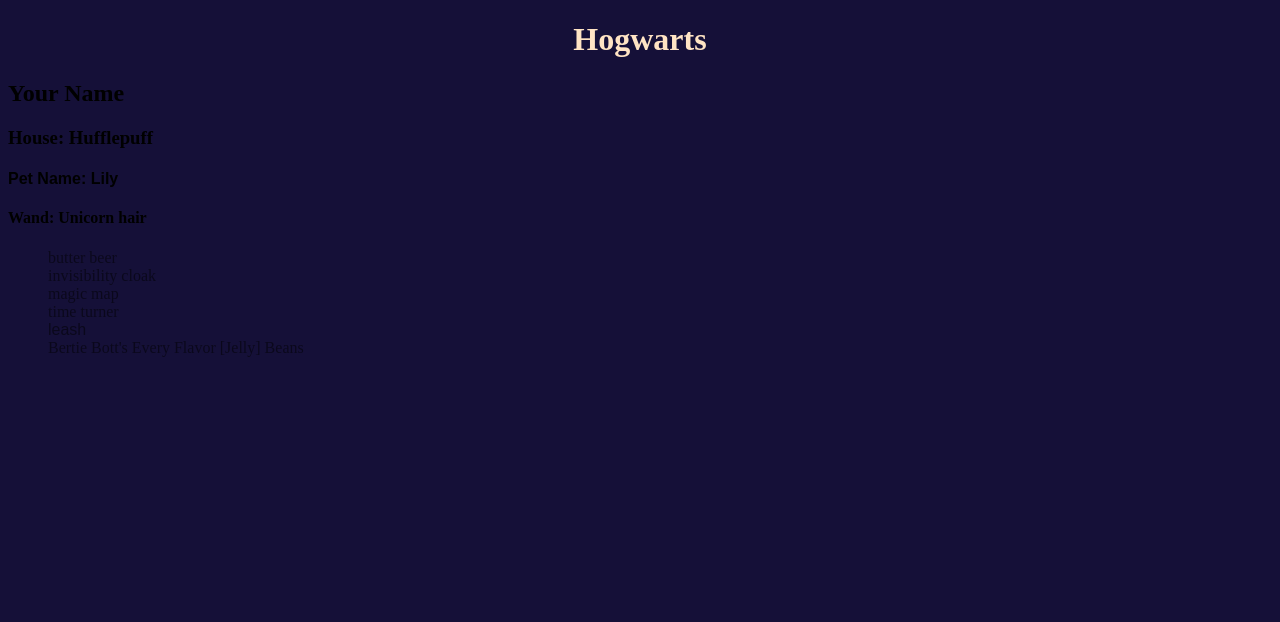
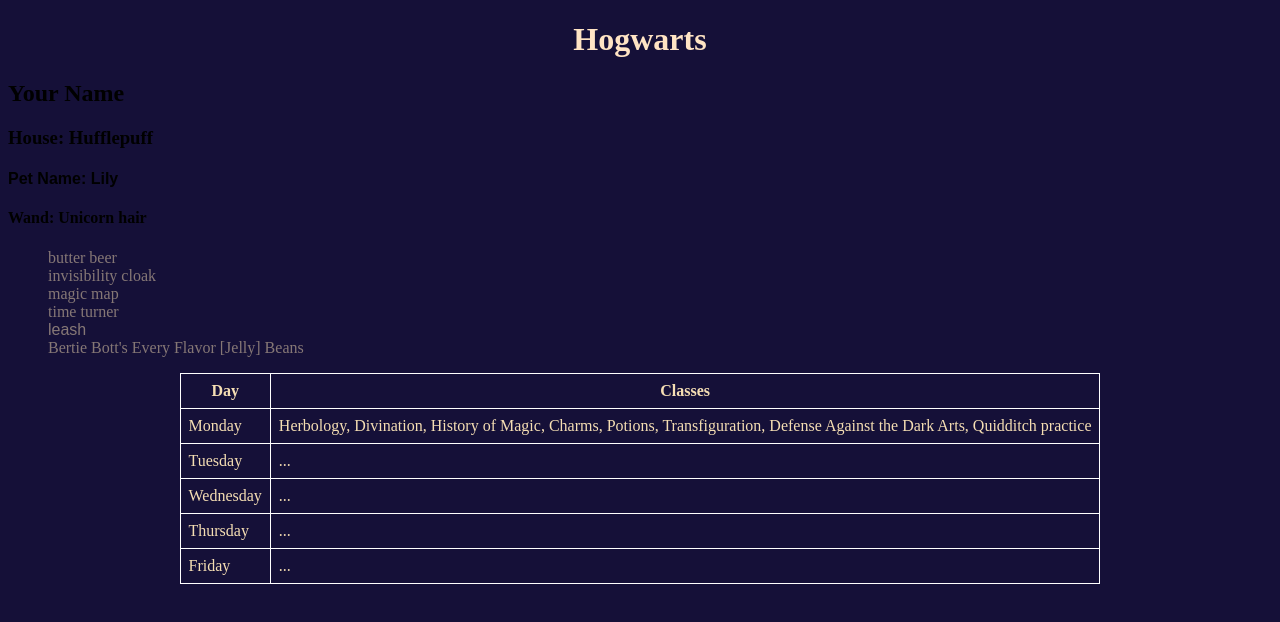
Before and after one commit to mrunaleepatel/week3-day3-homework, a plain HTML site: page index.html in a window 1280 px wide. Drawn offline with nearby package versions, Linux system fonts and the light colour scheme.

Commit message:
Commit 4 - I realize I can make things that are ever increasingly more complex with greater ease. Adding order is always more effort than causing chaos

```diff
--- a/app.js
+++ b/app.js
@@ -66,4 +66,11 @@
   });
     $container.append($ul);
 
+// YEAR 4
+
+$(document).ready(() => {
+    $('#class-table').addClass('centered');
+  });
+
+
 });
--- a/index.html
+++ b/index.html
@@ -15,5 +15,36 @@
 
     <script type="text/javascript" src="app.js"></script>
     <div id="container"></div>
+    <table id="class-table">
+        <thead>
+          <tr>
+            <th>Day</th>
+            <th>Classes</th>
+          </tr>
+        </thead>
+        <tbody>
+          <tr>
+            <td>Monday</td>
+            <td>Herbology, Divination, History of Magic, Charms, Potions, Transfiguration, Defense Against the Dark Arts, Quidditch practice</td>
+          </tr>
+          <tr>
+            <td>Tuesday</td>
+            <td>...</td>
+          </tr>
+          <tr>
+            <td>Wednesday</td>
+            <td>...</td>
+          </tr>
+          <tr>
+            <td>Thursday</td>
+            <td>...</td>
+          </tr>
+          <tr>
+            <td>Friday</td>
+            <td>...</td>
+          </tr>
+        </tbody>
+      </table>
+
 </body>
 </html>
--- a/main.css
+++ b/main.css
@@ -17,4 +17,20 @@
 
 ul {
     list-style-type: none;
+    color: wheat;
   }
+
+table {
+    border: 1px solid rgb(255, 255, 255);
+    border-collapse: collapse;
+  }
+
+th, td {
+    border: 1px solid rgb(255, 255, 255);
+    padding: 8px;
+    color: wheat;
+  }
+
+.centered {
+    margin: 0 auto;
+  }
```
